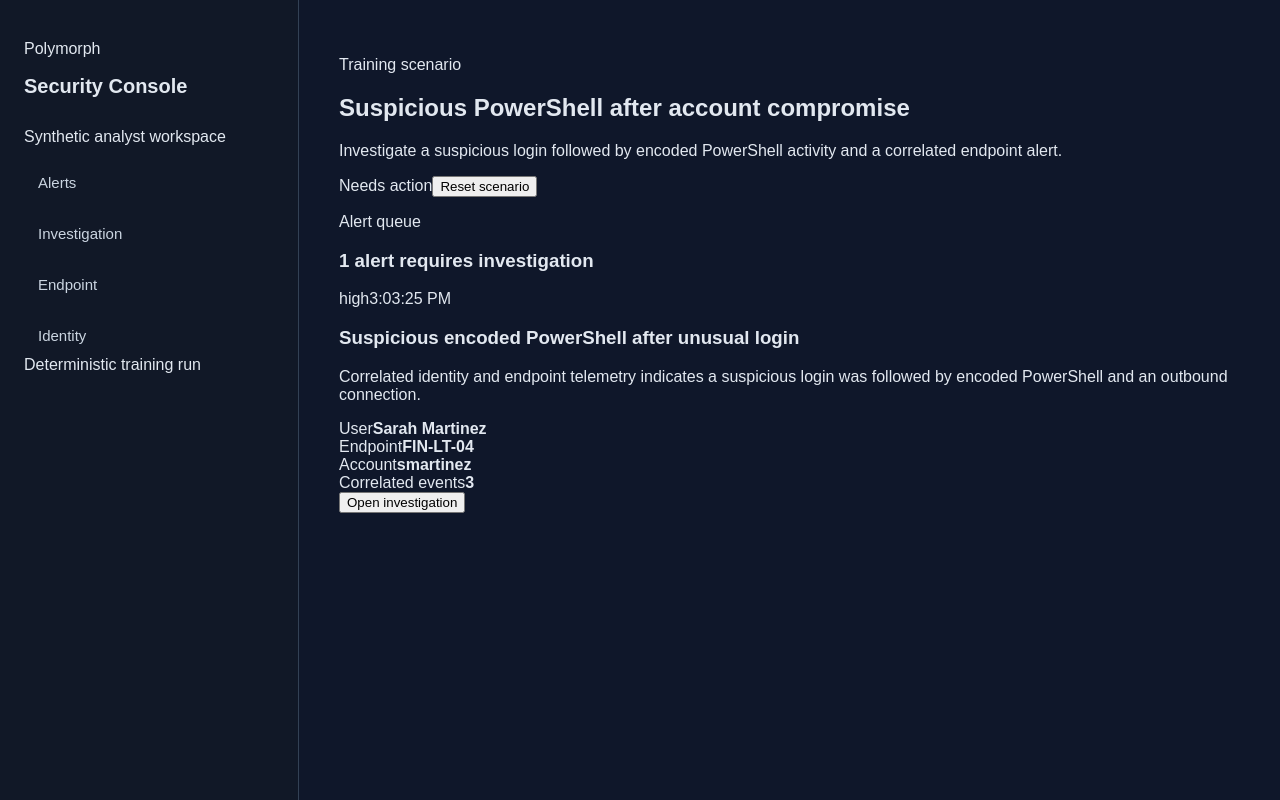
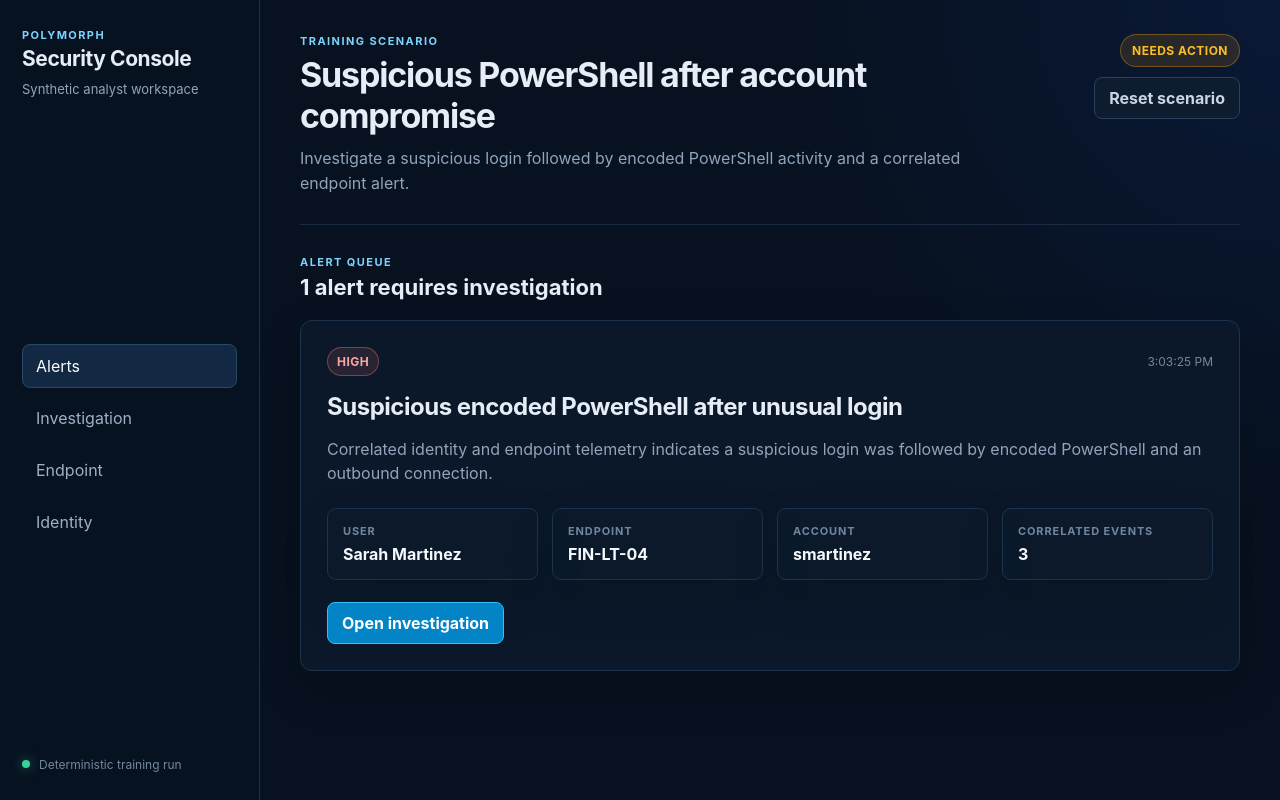
Before and after one commit to WallFacerJ/endomorph, a React (Vite) app in the folder apps/web/: page / in a window 1280 px wide. Built offline with nearby package versions, Linux system fonts and the light colour scheme.

Commit message:
style: build investigation workspace layout

```diff
--- a/apps/web/src/App.css
+++ b/apps/web/src/App.css
@@ -2,133 +2,564 @@
   min-height: 100vh;
 }
 
+* {
+  box-sizing: border-box;
+}
+
 body {
   margin: 0;
-  font-family: Arial, Helvetica, sans-serif;
-  background: #0f172a;
-  color: #e2e8f0;
+  font-family:
+    Inter,
+    ui-sans-serif,
+    system-ui,
+    -apple-system,
+    BlinkMacSystemFont,
+    "Segoe UI",
+    sans-serif;
+  background: #07111f;
+  color: #e6edf7;
+}
+
+button,
+input,
+textarea {
+  font: inherit;
+}
+
+button:focus-visible {
+  outline: 2px solid #7dd3fc;
+  outline-offset: 2px;
 }
 
 .app-shell {
-  display: flex;
+  display: grid;
+  grid-template-columns: 260px minmax(0, 1fr);
   min-height: 100vh;
+  background:
+    radial-gradient(circle at top right, rgba(30, 64, 175, 0.16), transparent 34%),
+    #07111f;
 }
 
 .sidebar {
-  width: 250px;
-  padding: 24px;
-  background: #111827;
-  border-right: 1px solid #334155;
+  display: flex;
+  flex-direction: column;
+  justify-content: space-between;
+  gap: 32px;
+  padding: 28px 22px;
+  background: rgba(8, 18, 33, 0.96);
+  border-right: 1px solid #1e314a;
+}
+
+.sidebar h1,
+.topbar h2,
+.section-heading h3,
+.alert-card h3,
+.evidence-card h4,
+.identity-event-card h4 {
+  margin: 0;
 }
 
 .sidebar h1 {
-  font-size: 20px;
-  margin-bottom: 30px;
+  margin-top: 4px;
+  font-size: 21px;
+  letter-spacing: -0.02em;
 }
 
-.sidebar nav {
+.sidebar-copy,
+.scenario-description,
+.alert-card p {
+  color: #92a4bb;
+  line-height: 1.55;
+}
+
+.sidebar-copy {
+  margin: 8px 0 0;
+  font-size: 13px;
+}
+
+.eyebrow {
+  margin: 0;
+  color: #7dd3fc;
+  font-size: 11px;
+  font-weight: 700;
+  letter-spacing: 0.13em;
+  text-transform: uppercase;
+}
+
+.workspace-nav {
   display: flex;
   flex-direction: column;
-  gap: 10px;
+  gap: 8px;
+  margin-top: 32px;
 }
 
 .nav-item {
-  padding: 12px 14px;
+  width: 100%;
+  padding: 11px 13px;
+  border: 1px solid transparent;
+  border-radius: 8px;
+  background: transparent;
+  color: #9fb0c5;
+  cursor: pointer;
   text-align: left;
-  border: none;
-  border-radius: 6px;
-  background: transparent;
-  color: #cbd5e1;
-  cursor: pointer;
-  font-size: 15px;
+  transition:
+    background 120ms ease,
+    border-color 120ms ease,
+    color 120ms ease;
 }
 
 .nav-item:hover {
-  background: #1e293b;
+  background: #102139;
+  color: #f8fafc;
+}
+
+.nav-item.active {
+  background: #132943;
+  border-color: #264967;
+  color: #f8fafc;
+}
+
+.sidebar-footer {
+  display: flex;
+  align-items: center;
+  gap: 9px;
+  color: #74879d;
+  font-size: 12px;
+}
+
+.status-dot {
+  width: 8px;
+  height: 8px;
+  border-radius: 999px;
+  background: #34d399;
+  box-shadow: 0 0 12px rgba(52, 211, 153, 0.55);
+}
+
+.main-content {
+  min-width: 0;
+  padding: 34px 40px 56px;
+}
+
+.topbar {
+  display: flex;
+  align-items: flex-start;
+  justify-content: space-between;
+  gap: 28px;
+  padding-bottom: 28px;
+  border-bottom: 1px solid #172a41;
+}
+
+.topbar h2 {
+  margin-top: 6px;
+  max-width: 760px;
+  font-size: clamp(24px, 3vw, 34px);
+  letter-spacing: -0.035em;
+}
+
+.scenario-description {
+  max-width: 760px;
+  margin: 10px 0 0;
+}
+
+.topbar-actions {
+  display: flex;
+  align-items: center;
+  justify-content: flex-end;
+  gap: 10px;
+  flex-wrap: wrap;
+}
+
+.incident-state,
+.severity-badge {
+  display: inline-flex;
+  align-items: center;
+  width: fit-content;
+  border-radius: 999px;
+  font-size: 12px;
+  font-weight: 700;
+  letter-spacing: 0.04em;
+  text-transform: uppercase;
+}
+
+.incident-state {
+  padding: 8px 11px;
+}
+
+.incident-state.active {
+  background: rgba(245, 158, 11, 0.13);
+  border: 1px solid rgba(245, 158, 11, 0.38);
+  color: #fbbf24;
+}
+
+.incident-state.contained {
+  background: rgba(52, 211, 153, 0.12);
+  border: 1px solid rgba(52, 211, 153, 0.35);
+  color: #6ee7b7;
+}
+
+.workspace-section {
+  padding-top: 30px;
+}
+
+.section-heading {
+  display: flex;
+  align-items: center;
+  justify-content: space-between;
+  gap: 18px;
+  margin-bottom: 20px;
+}
+
+.section-heading h3 {
+  margin-top: 5px;
+  font-size: 22px;
+}
+
+.primary-button,
+.secondary-button {
+  border-radius: 8px;
+  padding: 10px 14px;
+  cursor: pointer;
+  font-weight: 650;
+  transition:
+    transform 120ms ease,
+    background 120ms ease,
+    border-color 120ms ease;
+}
+
+.primary-button {
+  border: 1px solid #38bdf8;
+  background: #0284c7;
   color: white;
 }
 
-.main-content {
-  flex: 1;
-  padding: 40px;
+.primary-button:hover:not(:disabled) {
+  background: #0369a1;
+  transform: translateY(-1px);
 }
 
-.table-card {
-  overflow-x: auto;
+.primary-button:disabled {
+  border-color: #285067;
+  background: #173247;
+  color: #7e9aad;
+  cursor: default;
 }
 
-table {
-  width: 100%;
-  border-collapse: collapse;
-  margin-top: 15px;
+.secondary-button {
+  border: 1px solid #29415c;
+  background: #0d1c2e;
+  color: #cad6e5;
 }
 
-th,
-td {
-  padding: 12px;
-  border-bottom: 1px solid #334155;
-  text-align: left;
+.secondary-button:hover {
+  background: #14263b;
+  border-color: #3a5877;
 }
 
-th {
-  color: #94a3b8;
-  font-size: 13px;
+.alert-card,
+.evidence-card,
+.identity-event-card,
+.summary-card,
+.detail-grid > div {
+  border: 1px solid #1c334d;
+  background: rgba(11, 26, 44, 0.84);
+  box-shadow: 0 18px 50px rgba(0, 0, 0, 0.12);
+}
+
+.alert-card {
+  max-width: 940px;
+  padding: 26px;
+  border-radius: 12px;
+}
+
+.alert-card-header {
+  display: flex;
+  align-items: center;
+  justify-content: space-between;
+  gap: 14px;
+  margin-bottom: 16px;
+}
+
+.severity-badge {
+  padding: 6px 9px;
+  background: rgba(248, 113, 113, 0.13);
+  border: 1px solid rgba(248, 113, 113, 0.4);
+  color: #fca5a5;
+}
+
+.timestamp {
+  color: #74879d;
+  font-size: 12px;
+}
+
+.alert-card h3 {
+  font-size: 24px;
+  letter-spacing: -0.02em;
+}
+
+.alert-card > .primary-button {
+  margin-top: 22px;
+}
+
+.detail-grid,
+.summary-grid,
+.evidence-grid {
+  display: grid;
+  gap: 14px;
+}
+
+.detail-grid {
+  grid-template-columns: repeat(4, minmax(0, 1fr));
+  margin: 20px 0;
+}
+
+.detail-grid.compact {
+  margin: 22px 0 0;
+}
+
+.detail-grid > div {
+  display: flex;
+  flex-direction: column;
+  gap: 6px;
+  min-width: 0;
+  padding: 15px;
+  border-radius: 9px;
+}
+
+.detail-grid span,
+.summary-card span {
+  color: #71869e;
+  font-size: 11px;
+  font-weight: 700;
+  letter-spacing: 0.08em;
   text-transform: uppercase;
 }
 
-.action-button {
-  background: #2563eb;
-  color: white;
-  border: none;
-  border-radius: 6px;
-  padding: 12px 18px;
-  cursor: pointer;
-  font-size: 14px;
+.detail-grid strong,
+.summary-card strong {
+  overflow-wrap: anywhere;
+  color: #f5f8fc;
 }
 
-.action-button:hover {
-  background: #1d4ed8;
+.summary-grid {
+  grid-template-columns: repeat(4, minmax(0, 1fr));
+  margin-bottom: 22px;
 }
 
-.action-message {
-  margin-top: 15px;
-  color: #86efac;
+.summary-card {
+  display: flex;
+  flex-direction: column;
+  gap: 8px;
+  padding: 17px;
+  border-radius: 10px;
 }
 
-.terminal {
-  background: #020617;
-  border: 1px solid #334155;
-  border-radius: 10px;
-  overflow: hidden;
-  font-family: Consolas, monospace;
+.summary-card strong {
+  font-size: 19px;
+  text-transform: capitalize;
 }
 
-.terminal-header {
-  background: #111827;
-  padding: 12px 16px;
-  border-bottom: 1px solid #334155;
-  font-weight: bold;
+.summary-card small,
+.timeline-content small,
+.evidence-card small {
+  color: #72879e;
 }
 
-.terminal-body {
-  padding: 20px;
-  min-height: 200px;
-  color: #cbd5e1;
+.timeline-list {
+  overflow: hidden;
+  border: 1px solid #1b3149;
+  border-radius: 12px;
+  background: rgba(8, 21, 36, 0.72);
 }
 
-.terminal-body div {
-  margin-bottom: 10px;
+.timeline-item {
+  display: grid;
+  grid-template-columns: 10px minmax(0, 1fr);
+  gap: 14px;
+  padding: 17px 20px;
+  border-bottom: 1px solid #172a41;
 }
 
-.terminal-prompt {
-  color: #22c55e;
+.timeline-item:last-child {
+  border-bottom: 0;
 }
 
-.global-message {
-  background: #14532d;
-  border: 1px solid #22c55e;
-  color: #dcfce7;
-  padding: 14px 18px;
-  border-radius: 8px;
-  margin-top: 20px;
+.timeline-marker {
+  width: 8px;
+  height: 8px;
+  margin-top: 5px;
+  border-radius: 999px;
+  background: #64748b;
 }
+
+.timeline-marker.authentication,
+.timeline-marker.identity,
+.timeline-marker.session {
+  background: #a78bfa;
+}
+
+.timeline-marker.process,
+.timeline-marker.endpoint,
+.timeline-marker.network {
+  background: #38bdf8;
+}
+
+.timeline-marker.security {
+  background: #fb7185;
+}
+
+.timeline-content {
+  display: flex;
+  flex-direction: column;
+  gap: 5px;
+  min-width: 0;
+}
+
+.timeline-content strong {
+  overflow-wrap: anywhere;
+}
+
+.timeline-meta {
+  display: flex;
+  align-items: center;
+  justify-content: space-between;
+  gap: 14px;
+  color: #71869e;
+  font-size: 11px;
+  font-weight: 700;
+  letter-spacing: 0.08em;
+  text-transform: uppercase;
+}
+
+.evidence-grid {
+  grid-template-columns: repeat(2, minmax(0, 1fr));
+  margin-top: 18px;
+}
+
+.evidence-card {
+  display: flex;
+  flex-direction: column;
+  gap: 12px;
+  min-width: 0;
+  padding: 21px;
+  border-radius: 11px;
+}
+
+.evidence-card h4,
+.identity-event-card h4 {
+  overflow-wrap: anywhere;
+  font-size: 17px;
+}
+
+.evidence-card code {
+  display: block;
+  overflow-x: auto;
+  padding: 13px;
+  border-radius: 7px;
+  background: #050d17;
+  border: 1px solid #162a40;
+  color: #bad8f0;
+  font-family:
+    "SFMono-Regular",
+    Consolas,
+    "Liberation Mono",
+    monospace;
+  font-size: 12px;
+  line-height: 1.55;
+  white-space: pre-wrap;
+  overflow-wrap: anywhere;
+}
+
+.identity-event-card {
+  display: flex;
+  align-items: center;
+  justify-content: space-between;
+  gap: 28px;
+  margin-top: 18px;
+  padding: 22px;
+  border-radius: 11px;
+}
+
+.identity-event-card h4 {
+  margin-top: 7px;
+}
+
+.identity-stats {
+  display: flex;
+  gap: 26px;
+}
+
+.identity-stats span {
+  display: flex;
+  flex-direction: column;
+  gap: 5px;
+  color: #71869e;
+  font-size: 12px;
+}
+
+.identity-stats strong {
+  color: #f5f8fc;
+  font-size: 20px;
+}
+
+@media (max-width: 980px) {
+  .app-shell {
+    grid-template-columns: 210px minmax(0, 1fr);
+  }
+
+  .main-content {
+    padding: 28px 24px 46px;
+  }
+
+  .detail-grid,
+  .summary-grid {
+    grid-template-columns: repeat(2, minmax(0, 1fr));
+  }
+}
+
+@media (max-width: 720px) {
+  .app-shell {
+    display: block;
+  }
+
+  .sidebar {
+    position: static;
+    padding: 18px;
+    border-right: 0;
+    border-bottom: 1px solid #1e314a;
+  }
+
+  .workspace-nav {
+    display: grid;
+    grid-template-columns: repeat(2, minmax(0, 1fr));
+    margin-top: 18px;
+  }
+
+  .sidebar-footer {
+    display: none;
+  }
+
+  .main-content {
+    padding: 22px 16px 38px;
+  }
+
+  .topbar,
+  .section-heading,
+  .identity-event-card {
+    align-items: stretch;
+    flex-direction: column;
+  }
+
+  .topbar-actions {
+    justify-content: flex-start;
+  }
+
+  .detail-grid,
+  .summary-grid,
+  .evidence-grid {
+    grid-template-columns: 1fr;
+  }
+
+  .identity-stats {
+    justify-content: space-between;
+  }
+}
```
